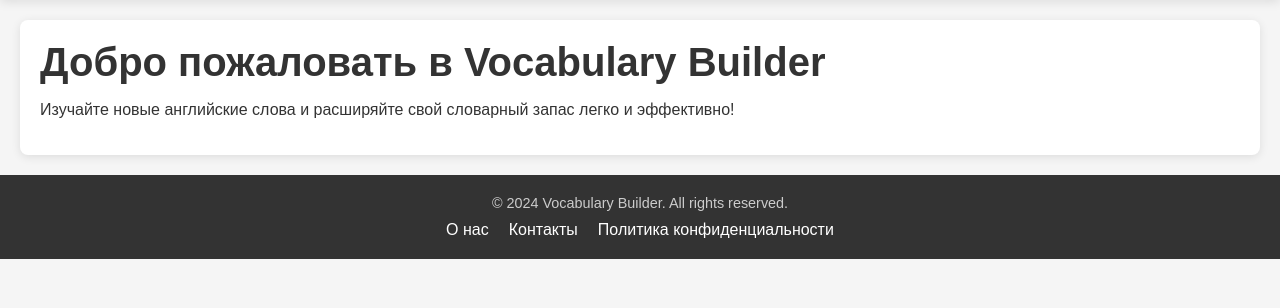
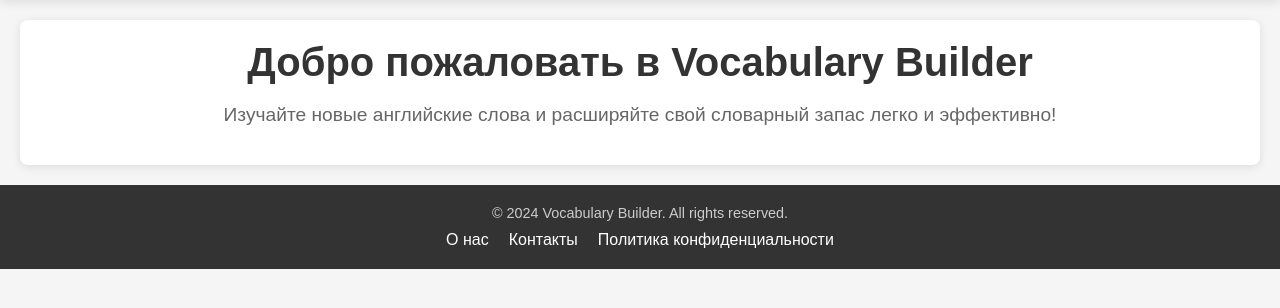
Before and after one commit to ilystsov/vocabulary-builder, a FastAPI app: template src/templates/index.html in a window 1280 px wide. Shown: the part 75-383 px from the top of the page. Run offline with FastAPI, Linux system fonts and the light colour scheme; the template is opened without the code that fills it, so the values that code supplies are empty.

Commit message:
[FEAT] Add welcome section styles

```diff
--- a/src/static/css/main.css
+++ b/src/static/css/main.css
@@ -23,6 +23,21 @@
     margin: 0 0 10px 0;
 }
 
+/* Welcome section*/
+.welcome-section {
+    text-align: center;
+}
+
+.h1-adaptive {
+    font-size: 2.5em;
+    margin: 0 0 10px 0;
+}
+
+.welcome-section p {
+    font-size: 1.2em;
+    color: #666;
+}
+
 @media (max-width: 480px) {
     .h1-adaptive {
         font-size: 2em;
```
